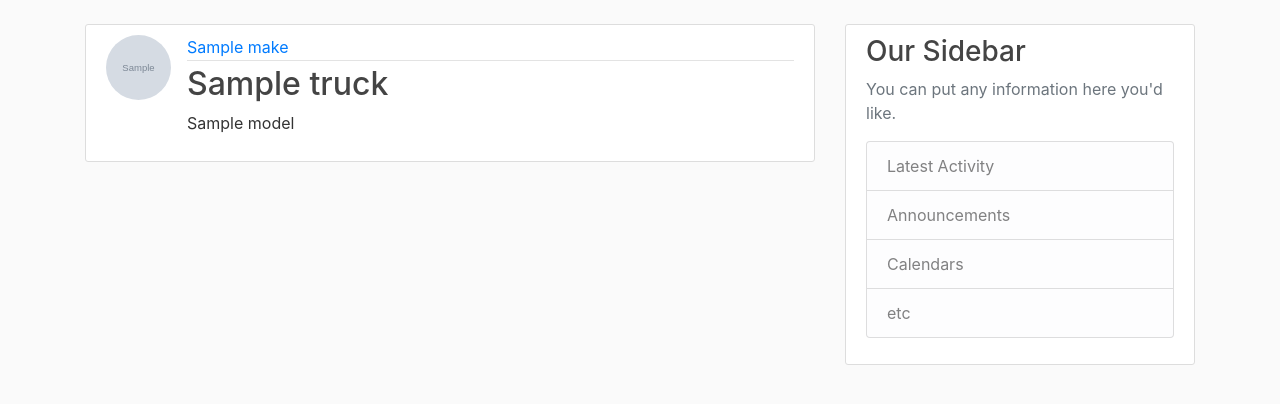
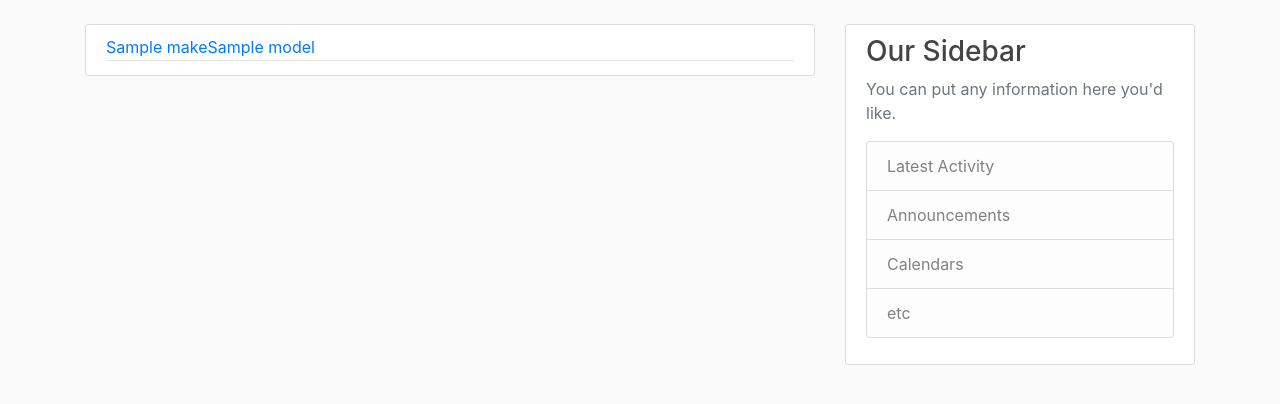
Before and after one commit to smacrito/cs-353-truck, a Flask app: template Truck_DB/flaskDemo/templates/home.html in a window 1280 px wide. Shown: the part 56-460 px from the top of the page. Run offline with Flask 2, Linux system fonts and the light colour scheme; the template is opened without the code that fills it: most values are stand-ins (such as "Sample title", 1, 10 or a date in 2020); grey boxes marked "Sample" are stand-in pictures; parts of the project's set-up code (start-up, migrations or seed data) failed here and were passed over; some libraries are stand-ins or nearby versions.

Commit message:
Add files via upload

```diff
--- a/Truck_DB/flaskDemo/templates/home.html
+++ b/Truck_DB/flaskDemo/templates/home.html
@@ -2,13 +2,10 @@
 {% block content %}
     {% for truck in trucks %}
         <article class="media content-section">
-          <img class="rounded-circle article-img" src="{{ url_for('static', filename='INSERTFOLDER/' + truck.vehicle.FILENAME) }}">
           <div class="media-body">
             <div class="article-metadata">
-              <a class="mr-2" href="#">{{ truck.make }}</a>
+              <a class="mr-2" href="#">{{ truck.make }}{{ truck.model }}</a>
             </div>
-            <h2><a class="article-title" href="{{ url_for('truck', truck_id=truck.VehicleID) }}">{{ truck.title }}</a></h2>
-            <p class="article-content">{{ truck.model }}</p>
           </div>
         </article>
     {% endfor %}
```
